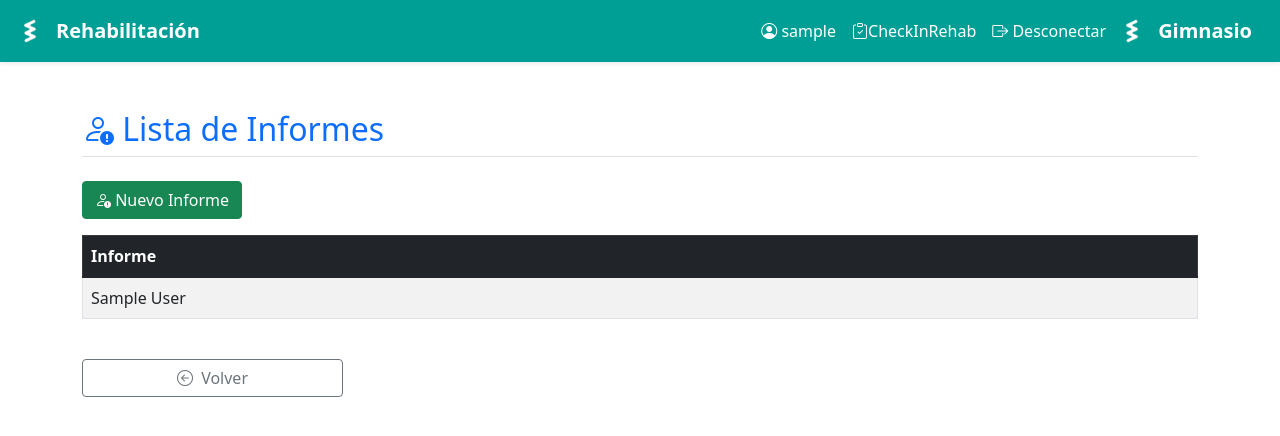
After one commit to NadCarlos/gym_django, a Django app: page /rehabilitacion/informes/1 in a window 1280 px wide. The commit adds this page. Shown: the top 436 px of the page. Run offline with Django 4.2, Linux system fonts and the light colour scheme; a user stored in the database is signed in; tables that the repository leaves empty hold one stand-in row (values such as "Sample post"); parts of the project's set-up code (start-up, migrations or seed data) failed here and were passed over; some libraries are stand-ins or nearby versions.

Commit message:
first steps for informes

```diff
--- /dev/null
+++ b/gym/rehabilitacion/repositories/informe.py
@@ -0,0 +1,27 @@
+from typing import List, Optional
+
+from rehabilitacion.models import Informe
+
+
+class InformeRepository:
+
+    def get_all(self) -> List[Informe]:
+        return Informe.objects.all()
+
+    def get_by_id(self, id: int) -> Optional[Informe]:
+        return Informe.objects.get(id=id)
+
+    def filter_by_id(self, id) -> Optional[Informe]:
+        return Informe.objects.filter(id=id)
+
+    def filter_by_paciente_id(self, paciente_id) -> Optional[Informe]:
+        return Informe.objects.filter(id_paciente=paciente_id)
+
+    def create(
+        self,
+        nombre: str,
+        id: Informe,
+        ):
+        return Informe.objects.create(
+            nombre=nombre,
+        )
--- /dev/null
+++ b/gym/rehabilitacion/templates/informes/list.html
@@ -0,0 +1,48 @@
+{% extends 'inicio/base.html' %}
+
+{% block content %}
+<div class="container mt-4">
+    <div class="d-flex justify-content-between align-items-center border-bottom pb-2 mb-4">
+        <h2 class="text-primary mb-0"><i class="bi bi-person-exclamation"></i> Lista de Informes</h2>
+    </div>
+
+    <!-- Botones principales -->
+    <div class="row">
+        <!-- Primera columna -->
+        <div class="col-md-8">
+            <div class="mb-3 d-flex flex-wrap gap-2">
+                <a href="#" class="btn btn-success">
+                    <i class="bi bi-person-exclamation"></i> Nuevo Informe
+                </a>
+            </div>
+        </div>
+    </div>
+
+    <!-- Tabla -->
+    <div class="table-responsive">
+        <table class="table table-striped table-hover table-bordered">
+            <thead class="table-dark">
+                <tr>
+                    <th>Informe</th>
+                </tr>
+            </thead>
+            <tbody>
+                {% for informe in informes %}
+                    <tr>
+                        <td>{{ informe }}</td>
+                    </tr>
+                {% endfor %}
+            </tbody>
+        </table>
+    </div>
+    <div class="row mt-4">
+        <div class="col-md-3 mb-3">
+            <div class="d-grid gap-2">
+                <a href="{% url 'paciente_rehab_detail' paciente.id %}" class="btn btn-outline-secondary">
+                    <i class="bi bi-arrow-left-circle me-1"></i> Volver
+                </a>
+            </div>
+        </div>
+    </div>
+</div>
+{% endblock %}
--- a/gym/rehabilitacion/templates/pacientes_rehab/detail.html
+++ b/gym/rehabilitacion/templates/pacientes_rehab/detail.html
@@ -189,6 +189,9 @@
                     <a href="{% url 'agenda_paciente_rehab' paciente.id %}" class="btn btn-primary">
                         <i class="bi bi-calendar"></i> Ver Agenda
                     </a>
+                    <a href="{% url 'informes' paciente.id %}" class="btn btn-primary">
+                        <i class="bi bi-calendar"></i> Ver Informes
+                    </a>
                 </div>
             </div>
             {% else %}
--- a/gym/rehabilitacion/urls.py
+++ b/gym/rehabilitacion/urls.py
@@ -76,6 +76,10 @@ from rehabilitacion.views.asistencia import (
     CheckInRehabErrorAgendaActiva,
     CheckInRehabErrorAsistenciaRegistrada,
     CheckInRehabErrorDiaIncorrecto,
+)
+
+from rehabilitacion.views.informe import(
+    InformesList,
 )
 
 
@@ -158,4 +162,8 @@ asistencia = [
     path(route='check_in_error_dia_incorrecto/<int:id>',view=CheckInRehabErrorDiaIncorrecto.as_view(), name='check_in_error_dia_incorrecto'),
 ]
 
-urlpatterns = inicio + pacientes + profesionales + rehabilitacion + alta + tipos_discapacidad + diagnosticos_etiologicos + diagnosticos_funcionales + tratamiento_profesional + agenda + asistencia
+informes = [
+    path(route='informes/<int:id>',view=InformesList.as_view(), name='informes'),
+]
+
+urlpatterns = inicio + pacientes + profesionales + rehabilitacion + alta + tipos_discapacidad + diagnosticos_etiologicos + diagnosticos_funcionales + tratamiento_profesional + agenda + asistencia + informes
--- /dev/null
+++ b/gym/rehabilitacion/views/informe.py
@@ -0,0 +1,32 @@
+from django.views import View
+from django.utils.decorators import method_decorator
+from django.contrib.auth.decorators import login_required
+from django.shortcuts import render, redirect, HttpResponse
+from django.http import JsonResponse
+from utils.decorators import requiere_areas
+
+from rehabilitacion.repositories.informe import InformeRepository
+from administracion.repositories.paciente import PacienteRepository
+
+from rehabilitacion.models import Informe
+
+
+informeRepo = InformeRepository()
+pacienteRepo = PacienteRepository()
+
+
+@method_decorator(login_required(login_url='login'), name='dispatch')
+@method_decorator(requiere_areas("Rehabilitacion"), name="dispatch")
+class InformesList(View):
+
+    def get(self, request, id):
+        paciente = pacienteRepo.get_by_id(id=id)
+        informes = informeRepo.filter_by_paciente_id(paciente_id=id)
+        return render(
+            request,
+            'informes/list.html',
+            dict(
+                paciente=paciente,
+                informes=informes,
+            )
+        )
```
Also changed, not shown: gym/rehabilitacion/admin.py (+16 -0 lines).
